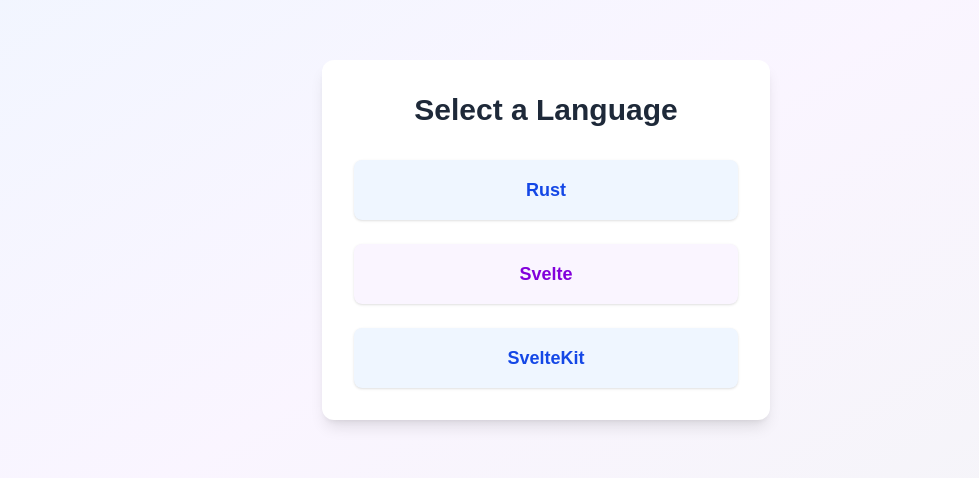
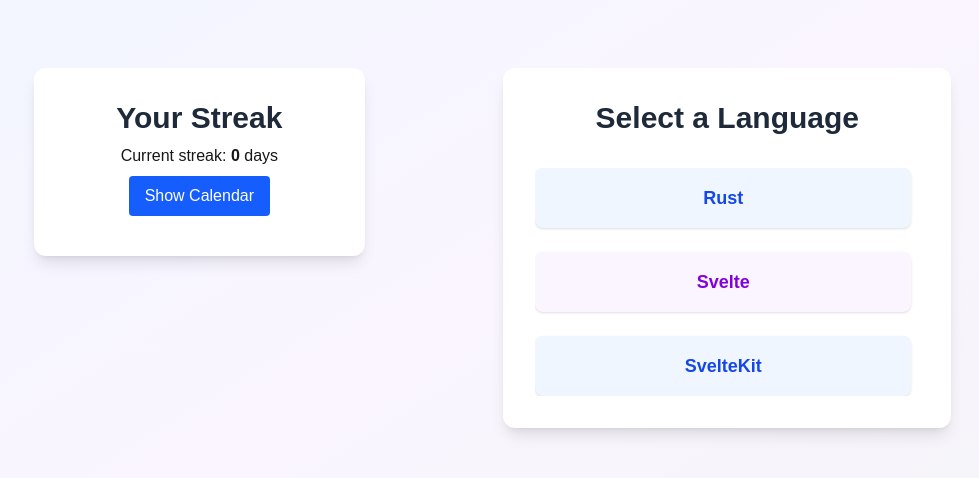
Before and after one commit to grmbyrn/spaced-repetition-app, a Next.js app: page / in a window 1280 px wide. Shown: the part 160-638 px from the top of the page, without its empty margins (94-1073 px from the left). Built offline with nearby package versions, Linux system fonts and the light colour scheme.

Commit message:
add streak calendar to keep an eye on progress and consistency

```diff
--- a/src/app/page.tsx
+++ b/src/app/page.tsx
@@ -1,13 +1,22 @@
+import Card from "@/components/Card";
+import StreakCalendar from "@/components/StreakCalendar";
 import Link from "next/link";
 
 export default function Home() {
   return (
-    <main className="min-h-screen flex items-center justify-center bg-gradient-to-br from-blue-50 via-purple-50 to-gray-100">
-      <div className="max-w-md w-full bg-white rounded-xl shadow-lg p-8 flex flex-col items-center">
+    <main className="min-h-screen bg-gradient-to-br from-blue-50 via-purple-50 to-gray-100 flex flex-col items-center justify-center">
+      <div className="w-full max-w-5xl flex flex-col lg:flex-row gap-8 mt-12 justify-center items-start">
+        {/* Streak Calendar - centered on mobile, left on large screens */}
+        <div className="w-full flex justify-center lg:w-1/3 lg:justify-start h-full">
+          <StreakCalendar />
+        </div>
+        {/* Languages - scrollable on large screens */}
+        <div className="lg:w-2/3 w-full overflow-y-auto max-h-[80vh] flex justify-center h-full">
+          <Card>
             <h1 className="text-3xl font-extrabold mb-8 text-center text-gray-800">
               Select a Language
             </h1>
-        <ul className="w-full space-y-6">
+            <ul className="w-full space-y-6 max-h-[400px] overflow-y-auto pr-2">
               <li>
                 <Link
                   href="/rust"
@@ -32,7 +41,10 @@
                   SvelteKit
                 </Link>
               </li>
+              {/* Add more languages here */}
             </ul>
+          </Card>
+        </div>
       </div>
     </main>
   );
--- a/src/app/result/page.tsx
+++ b/src/app/result/page.tsx
@@ -1,12 +1,27 @@
 "use client";
+import { useEffect } from "react";
 import { useQuizStore } from "@/store/quizStore";
 import Link from "next/link";
 import { languageData } from "@/lib/languageData";
 import type { Chapter, LanguageJson } from "@/types/language";
 import Chatbot from "@/components/Chatbot";
 
+function markQuizCompletedToday() {
+  const today = new Date().toISOString().slice(0, 10); // "YYYY-MM-DD"
+  const stored = localStorage.getItem("completedDays");
+  const completedDays = stored ? JSON.parse(stored) : [];
+  if (!completedDays.includes(today)) {
+    completedDays.push(today);
+    localStorage.setItem("completedDays", JSON.stringify(completedDays));
+  }
+}
+
 export default function ResultPage() {
   const { session, review } = useQuizStore();
+
+  useEffect(() => {
+    markQuizCompletedToday();
+  }, []);
 
   if (!session) return <div>No session found.</div>;
 
--- /dev/null
+++ b/src/components/Card.tsx
@@ -0,0 +1,10 @@
+"use client";
+import { ReactNode } from "react";
+
+export default function Card({ children }: { children: ReactNode }) {
+  return (
+    <div className="max-w-md w-full bg-white rounded-xl shadow-lg p-8 flex flex-col items-center mb-8">
+      {children}
+    </div>
+  );
+}
--- /dev/null
+++ b/src/components/StreakCalendar.tsx
@@ -0,0 +1,170 @@
+"use client";
+import { useEffect, useState } from "react";
+import Card from "./Card";
+
+const WEEKDAYS = ["Sun", "Mon", "Tue", "Wed", "Thu", "Fri", "Sat"];
+
+// Format date as YYYY-MM-DD (local time)
+function formatDate(date: Date): string {
+  return date.toLocaleDateString("sv-SE"); // 'YYYY-MM-DD'
+}
+
+function getToday(): string {
+  return formatDate(new Date());
+}
+
+function getMonthDays(year: number, month: number) {
+  const days = [];
+  const lastDay = new Date(year, month + 1, 0).getDate();
+  for (let d = 1; d <= lastDay; d++) {
+    const date = new Date(year, month, d);
+    days.push({
+      iso: formatDate(date),
+      day: d,
+      weekday: date.getDay(),
+    });
+  }
+  return days;
+}
+
+function getStreakDays(completedDays: string[]) {
+  const streakDays: string[] = [];
+  let day = getToday();
+  while (completedDays.includes(day)) {
+    streakDays.push(day);
+    const previous = new Date(day);
+    previous.setDate(previous.getDate() - 1);
+    day = formatDate(previous);
+  }
+  return streakDays;
+}
+
+function isBeforeToday(dateStr: string): boolean {
+  return new Date(dateStr) < new Date(getToday());
+}
+
+export default function StreakCalendar() {
+  const [completedDays, setCompletedDays] = useState<string[]>([]);
+  const [streakDays, setStreakDays] = useState<string[]>([]);
+  const [streak, setStreak] = useState(0);
+  const [open, setOpen] = useState(false);
+
+  const now = new Date();
+  const [displayYear, setDisplayYear] = useState(now.getFullYear());
+  const [displayMonth, setDisplayMonth] = useState(now.getMonth());
+
+  useEffect(() => {
+    const stored = localStorage.getItem("completedDays");
+    setCompletedDays(stored ? JSON.parse(stored) : []);
+  }, []);
+
+  useEffect(() => {
+    const streakArr = getStreakDays(completedDays);
+    setStreak(streakArr.length);
+    setStreakDays(streakArr);
+  }, [completedDays]);
+
+  const monthDays = getMonthDays(displayYear, displayMonth);
+  const firstWeekday = new Date(displayYear, displayMonth, 1).getDay();
+  const paddedDays = [...Array(firstWeekday).fill(null), ...monthDays];
+  const monthName = new Date(displayYear, displayMonth).toLocaleString("default", {
+    month: "long",
+  });
+
+  const handlePrevMonth = () => {
+    if (displayYear === 2025 && displayMonth === 0) return;
+    if (displayMonth === 0) {
+      setDisplayMonth(11);
+      setDisplayYear(displayYear - 1);
+    } else {
+      setDisplayMonth(displayMonth - 1);
+    }
+  };
+
+  const handleNextMonth = () => {
+    if (displayMonth === 11) {
+      setDisplayMonth(0);
+      setDisplayYear(displayYear + 1);
+    } else {
+      setDisplayMonth(displayMonth + 1);
+    }
+  };
+
+  return (
+    <Card>
+      <h2 className="text-3xl font-extrabold mb-2 text-center text-gray-800">
+        Your Streak
+      </h2>
+      <div className="mb-2 text-center">
+        Current streak: <span className="font-bold">{streak}</span>{" "}
+        {streak === 1 ? "day" : "days"}
+      </div>
+      <div className="flex justify-center mb-2">
+        <button
+          className="px-4 py-2 bg-blue-600 text-white rounded hover:bg-blue-700 transition"
+          onClick={() => setOpen((prev) => !prev)}
+        >
+          {open ? "Hide Calendar" : "Show Calendar"}
+        </button>
+      </div>
+
+      {open && (
+        <>
+            {/* Month navigation */}
+            <div className="mb-2 text-lg text-center flex items-center justify-center gap-2">
+                <button
+                className="px-2 py-1 rounded bg-gray-200 hover:bg-gray-300 disabled:opacity-50"
+                onClick={handlePrevMonth}
+                disabled={displayYear === 2025 && displayMonth === 0}
+                >
+                &lt;
+                </button>
+                <span>
+                {monthName} {displayYear}
+                </span>
+                <button
+                className="px-2 py-1 rounded bg-gray-200 hover:bg-gray-300"
+                onClick={handleNextMonth}
+                >
+                &gt;
+                </button>
+            </div>
+            {/* Weekday headers */}
+            <div className="grid grid-cols-7 gap-1 mb-1">
+            {WEEKDAYS.map((day) => (
+                <div
+                key={day}
+                className="text-center font-semibold text-gray-600"
+                >
+                {day}
+                </div>
+            ))}
+            </div>
+
+            {/* Calendar days */}
+            <div className="grid grid-cols-7 gap-1">
+            {paddedDays.map((item, idx) =>
+                item ? (
+                <div
+                    key={item.iso}
+                    className={`p-2 text-center rounded font-semibold
+                    ${
+                        completedDays.includes(item.iso)
+                        ? "bg-green-200 text-green-700"
+                        : isBeforeToday(item.iso)
+                        ? "bg-red-100 text-red-700"
+                        : "bg-gray-100"
+                    }`}
+                >
+                    {item.day}
+                </div>
+                ) : (
+                <div key={`empty-${idx}`} className="p-2" />
+                )
+            )}
+            </div>
+        </>
+      )}
+    </Card>
+  );
+}
```
Lines whose indentation alone changed are shown as unchanged.
